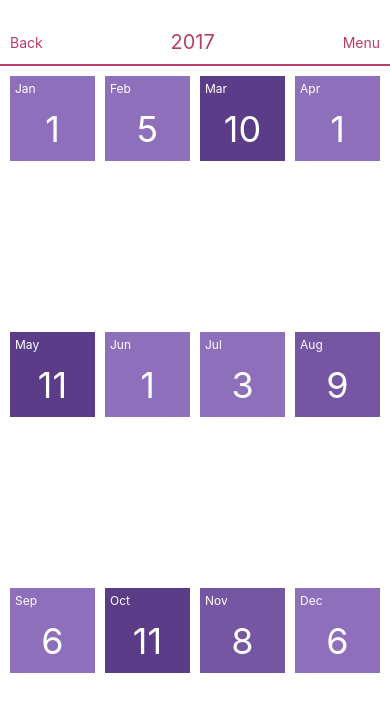
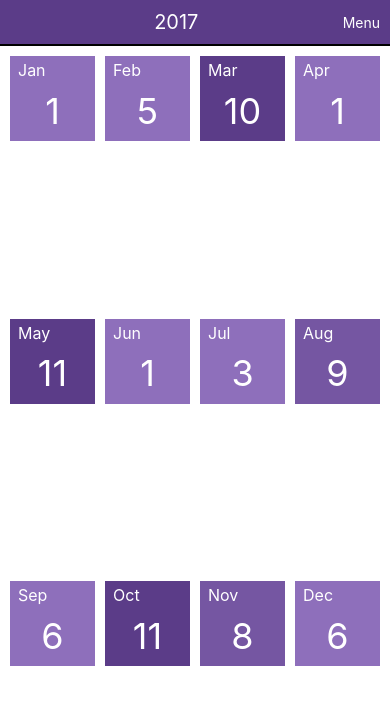
Before and after one commit to dillonchr/ekdotis, a React Native app: screen / in a window 390 px wide. Shown: the top 712 px of the page. Built offline with nearby package versions, Linux system fonts and the light colour scheme.

Commit message:
on my way to routing

```diff
--- a/App.js
+++ b/App.js
@@ -1,18 +1,12 @@
 import React from 'react';
 import { Text, View } from 'react-native';
 import Store from './core/store';
-import Header from './components/header';
-import TileSet from './components/tile-set';
+import ScreenContainer from './components/screen-container';
 
 export default props => {
     return (
         <Store>
-            <View style={styles.screen}>
-                <Header backButtonText={'Back'} title={'2017'} />
-                <View style={styles.container}>
-                    <TileSet />
-                </View>
-            </View>
+            <ScreenContainer />
         </Store>
     );
 };
@@ -20,8 +14,7 @@ export default props => {
 const styles = {
     screen: {
         flex: 1,
-        flexDirection: 'column',
-        paddingTop: 20
+        flexDirection: 'column'
     },
     container: {
         flex: 1
--- a/components/header.js
+++ b/components/header.js
@@ -18,20 +18,19 @@ export default (props) => {
 const styles = {
     header: {
         alignItems: 'center',
-        borderBottomColor: '#B93C6C',
         borderBottomWidth: 2,
         display: 'flex',
         flexDirection: 'row',
         padding: 10,
-        //backgroundColor: '#B93C6C'//'#5B3C88'
+        backgroundColor: '#5B3C88'
     },
     headerText: {
-        color: '#B93C6C',
+        color: '#fff',
         flex: 1,
         fontSize: 20,
         textAlign: 'center'
     },
     headerButton: {
-        color: '#B93C6C'
+        color: '#fff'
     }
 };
--- /dev/null
+++ b/components/screen-container.js
@@ -0,0 +1,31 @@
+import React from 'react';
+import { Text, View } from 'react-native';
+import { connect } from 'react-redux';
+import Header from './header';
+import TileSet from './tile-set';
+
+const ScreenContainer = props => {
+    return (
+        <View style={styles.screen}>
+            <Header backButtonText={props.currentMonth && 'Back'} title={'2017'} />
+            <View style={styles.container}>
+                <TileSet />
+            </View>
+        </View>
+    );
+};
+
+const styles = {
+    screen: {
+        flex: 1,
+        flexDirection: 'column'
+    },
+    container: {
+        flex: 1
+    }
+};
+
+export default connect(s => ({
+    currentYear: s.currentYear,
+    currentMonth: s.currentMonth
+}))(ScreenContainer);
--- a/components/tile.js
+++ b/components/tile.js
@@ -7,16 +7,18 @@ export default ({label, body, rank, onTap}) => {
     const quarterWidth = (width - 50) / 4;
     const tileSize = quarterWidth < maxWidth ? quarterWidth : maxWidth;
     const backgroundColor = body === 0 ? 'gray' : rank < 2 ? '#8E6FBB' : rank < 3 ? '#7556A2' : '#5B3C88';
+
     const onTileTap = () => {
         onTap(label);
     };
+
     return (
         <TouchableOpacity style={{...styles.tile, backgroundColor, height: tileSize, width: tileSize}} onPress={onTileTap}>
             <View style={styles.label}>
                 <Text style={styles.labelText}>{label}</Text>
             </View>
             <View style={styles.body}>
-                <Text style={styles.bodyText}>{!!body && body}</Text>
+                <Text style={styles.bodyText}>{body}</Text>
             </View>
         </TouchableOpacity>
     );
@@ -30,9 +32,9 @@ const styles = {
     },
     labelText: {
         color: 'white',
-        fontSize: 12,
-        paddingLeft: 5,
-        paddingTop: 5
+        fontSize: 16,
+        paddingLeft: 8,
+        paddingTop: 4
     },
     body: {
         alignItems: 'center',
--- a/core/store.js
+++ b/core/store.js
@@ -2,18 +2,17 @@ import React from 'react';
 import { Provider } from 'react-redux';
 import { createStore } from 'redux';
 
-const reducer = (state = {}, action) => {
+const initialState = {
+    currentYear: new Date().getFullYear(),
+    currentMonth: null
+};
+
+const reducer = (state = initialState, action) => {
     switch(action.type) {
         case 'set-tiles':
-            return {
-                ...state,
-                tiles: action.value
-            };
+            return {...state, tiles: action.value};
         case 'view-month':
-            return {
-                ...state,
-                currentMonth: action.value
-            };
+            return {...state, currentMonth: action.value};
         default:
             return state;
     }
--- a/package.json
+++ b/package.json
@@ -21,6 +21,7 @@
     "react": "16.0.0",
     "react-native": "0.50.3",
     "react-redux": "^5.0.6",
+    "react-router-native": "^4.2.0",
     "redux": "^3.7.2"
   }
 }
```
Also changed, not shown: core/storage.js (added, +19 -0 lines), 1 other file (tests, documents, lock files or other folders).
